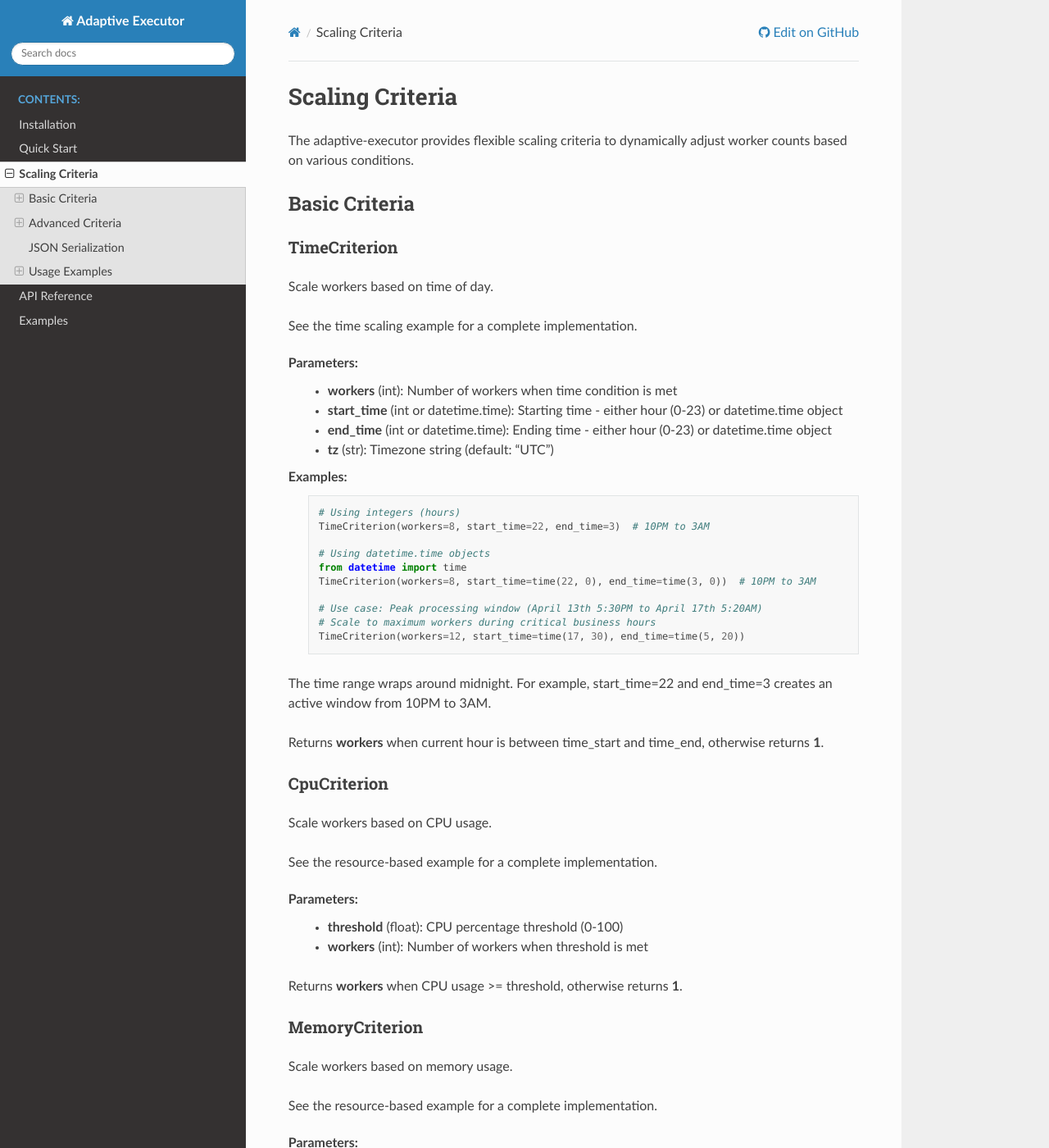
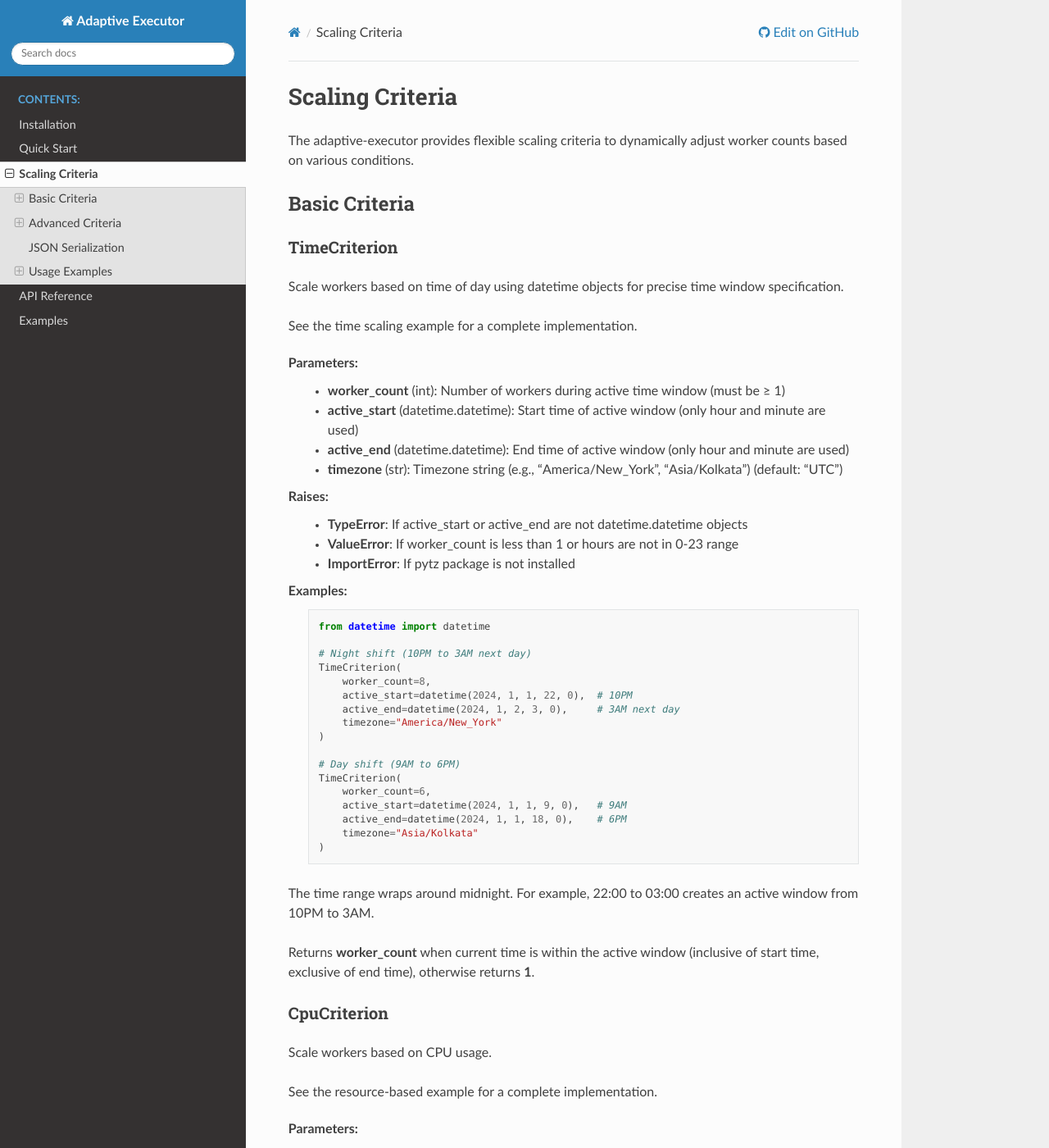
Before and after one commit to Teut2711/adaptive-executor, a Sphinx documentation site: the page built from docs/criteria.rst, in a window 1280 px wide and 1400 px high. Shown: the whole window at 82% size. Built offline with Sphinx 7.4.7 and the Read the Docs theme 3.1.0, drawn with Linux system fonts in a browser that asks for light colours; pages that are not in the unit, such as notebooks, are missing from menus.

Commit message:
fix time criteria

```diff
--- a/docs/criteria.rst
+++ b/docs/criteria.rst
@@ -9,33 +9,45 @@ Basic Criteria
 TimeCriterion
 ~~~~~~~~~~~~~~~
 
-Scale workers based on time of day.
+Scale workers based on time of day using datetime objects for precise time window specification.
 
 See the :doc:`time scaling example <../examples/time_scaling>` for a complete implementation.
 
 Parameters:
-    * **workers** (int): Number of workers when time condition is met
-    * **start_time** (int or datetime.time): Starting time - either hour (0-23) or datetime.time object
-    * **end_time** (int or datetime.time): Ending time - either hour (0-23) or datetime.time object
-    * **tz** (str): Timezone string (default: "UTC")
+    * **worker_count** (int): Number of workers during active time window (must be ≥ 1)
+    * **active_start** (datetime.datetime): Start time of active window (only hour and minute are used)
+    * **active_end** (datetime.datetime): End time of active window (only hour and minute are used)
+    * **timezone** (str): Timezone string (e.g., "America/New_York", "Asia/Kolkata") (default: "UTC")
+
+Raises:
+    * **TypeError**: If active_start or active_end are not datetime.datetime objects
+    * **ValueError**: If worker_count is less than 1 or hours are not in 0-23 range
+    * **ImportError**: If pytz package is not installed
 
 Examples:
     .. code-block:: python
 
-        # Using integers (hours)
-        TimeCriterion(workers=8, start_time=22, end_time=3)  # 10PM to 3AM
+        from datetime import datetime
 
-        # Using datetime.time objects
-        from datetime import time
-        TimeCriterion(workers=8, start_time=time(22, 0), end_time=time(3, 0))  # 10PM to 3AM
+        # Night shift (10PM to 3AM next day)
+        TimeCriterion(
+            worker_count=8,
+            active_start=datetime(2024, 1, 1, 22, 0),  # 10PM
+            active_end=datetime(2024, 1, 2, 3, 0),     # 3AM next day
+            timezone="America/New_York"
+        )
 
-        # Use case: Peak processing window (April 13th 5:30PM to April 17th 5:20AM)
-        # Scale to maximum workers during critical business hours
-        TimeCriterion(workers=12, start_time=time(17, 30), end_time=time(5, 20))
+        # Day shift (9AM to 6PM)
+        TimeCriterion(
+            worker_count=6,
+            active_start=datetime(2024, 1, 1, 9, 0),   # 9AM
+            active_end=datetime(2024, 1, 1, 18, 0),    # 6PM
+            timezone="Asia/Kolkata"
+        )
 
-The time range wraps around midnight. For example, start_time=22 and end_time=3 creates an active window from 10PM to 3AM.
+The time range wraps around midnight. For example, 22:00 to 03:00 creates an active window from 10PM to 3AM.
 
-Returns **workers** when current hour is between time_start and time_end, otherwise returns **1**.
+Returns **worker_count** when current time is within the active window (inclusive of start time, exclusive of end time), otherwise returns **1**.
 
 
 CpuCriterion
```
